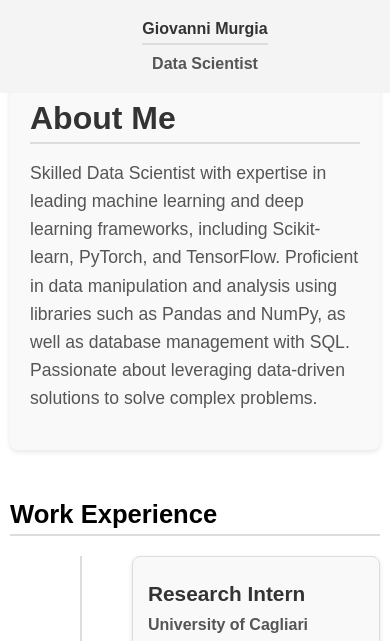
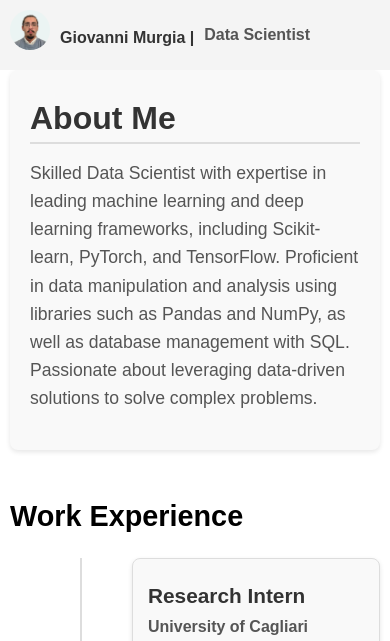
Before and after one commit to Auruur/auruur.github.io, a plain HTML site: page index.html in a window 390 px wide. Shown: the top 641 px of the page. Drawn offline with Linux system fonts and the light colour scheme.

Commit message:
mobile adaptations

```diff
--- a/style.css
+++ b/style.css
@@ -359,28 +359,8 @@ a {
   }
 
   /* Media Queries per dispositivi più piccoli */
-  @media (max-width: 768px) {
-    aside {
-      width: 180px;
-      padding: 8px;
-    }
-
-    .main {
-      margin-left: 200px;
-      padding: 15px;
-    }
-
-    aside nav ul li a {
-      font-size: 1em;
-    }
-
-    h2 {
-      font-size: 1.6em;
-    }
-  }
-
   @media (max-width: 480px) {
-    /* La sidebar diventa un header fisso che mostra solo il testo del profilo */
+    /* Sidebar diventa header fisso */
     aside {
       width: 100%;
       height: auto;
@@ -388,9 +368,38 @@ a {
       top: 0;
       left: 0;
       padding: 10px;
+      background-color: #f4f4f4;
       box-shadow: none;
       z-index: 1000;
-      background-color: #f4f4f4; /* Assicurati che lo sfondo rimanga coerente */
+    }
+
+    /* Visualizzazione del profilo in una riga */
+    aside .profile {
+      display: flex;
+      align-items: center;
+      justify-content: flex-start;
+      gap: 10px;
+    }
+
+    /* Piccola immagine allineata a sinistra */
+    aside .profile img {
+      width: 40px;
+      height: 40px;
+      border-radius: 50%;
+      display: block;
+    }
+
+    /* Mostra Nome e Ruolo in una singola riga con separatore */
+    aside .profile h2,
+    aside .profile h3 {
+      margin: 0;
+      font-size: 1em;
+      display: inline;
+    }
+
+    /* Aggiunge il separatore dopo il nome */
+    aside .profile h2::after {
+      content: " | ";
     }
 
     /* Nascondi il menu di navigazione */
@@ -398,28 +407,14 @@ a {
       display: none;
     }
 
-    /* Nascondi l'immagine del profilo */
-    aside .profile img {
-      display: none;
-    }
-
-    /* Rendi il profilo compatto: mostra solo Nome e Ruolo */
-    aside .profile {
-      display: flex;
-      flex-direction: column;
-      align-items: center;
-      gap: 0;
-    }
-
-    aside h2,
-    aside h3 {
-      margin: 0;
-      font-size: 1em;
+    /* Rimuovi eventuali divider (es. border-bottom) dagli heading del main */
+    h2 {
+      border-bottom: none;
     }
 
     /* Sposta il main verso il basso per non coprire l'header fisso */
     .main {
-      margin-top: 60px; /* Regola l'altezza in base all'header */
+      margin-top: 60px; /* Regola in base all'altezza dell'header */
       margin-left: 0;
       padding: 10px;
     }
```
